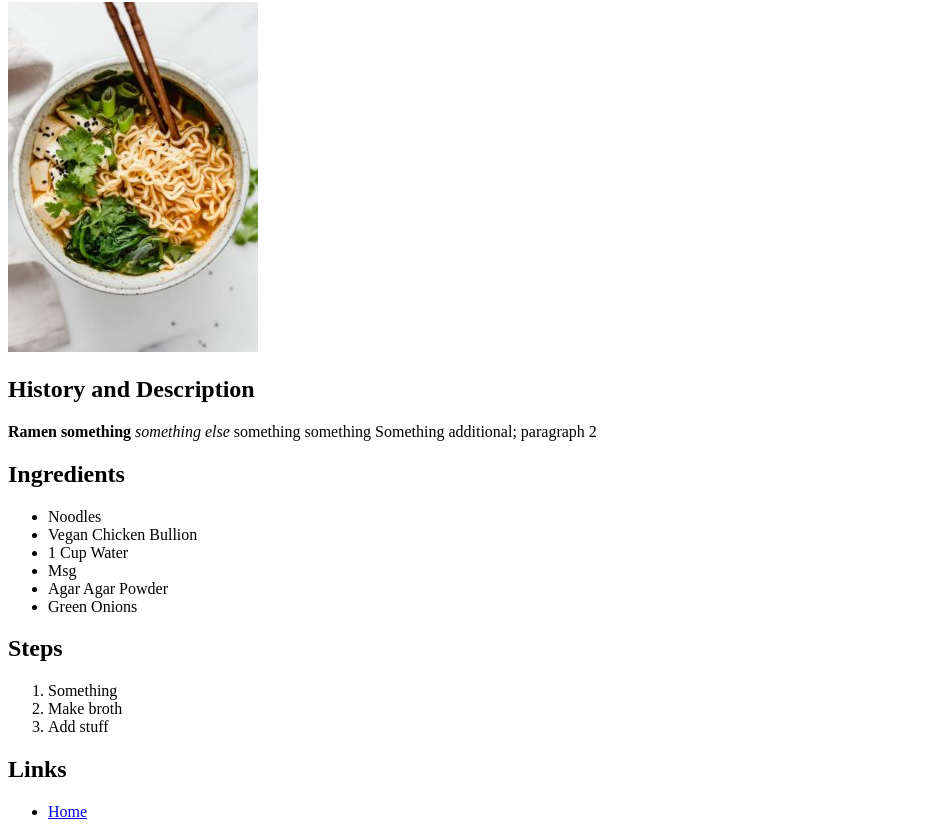
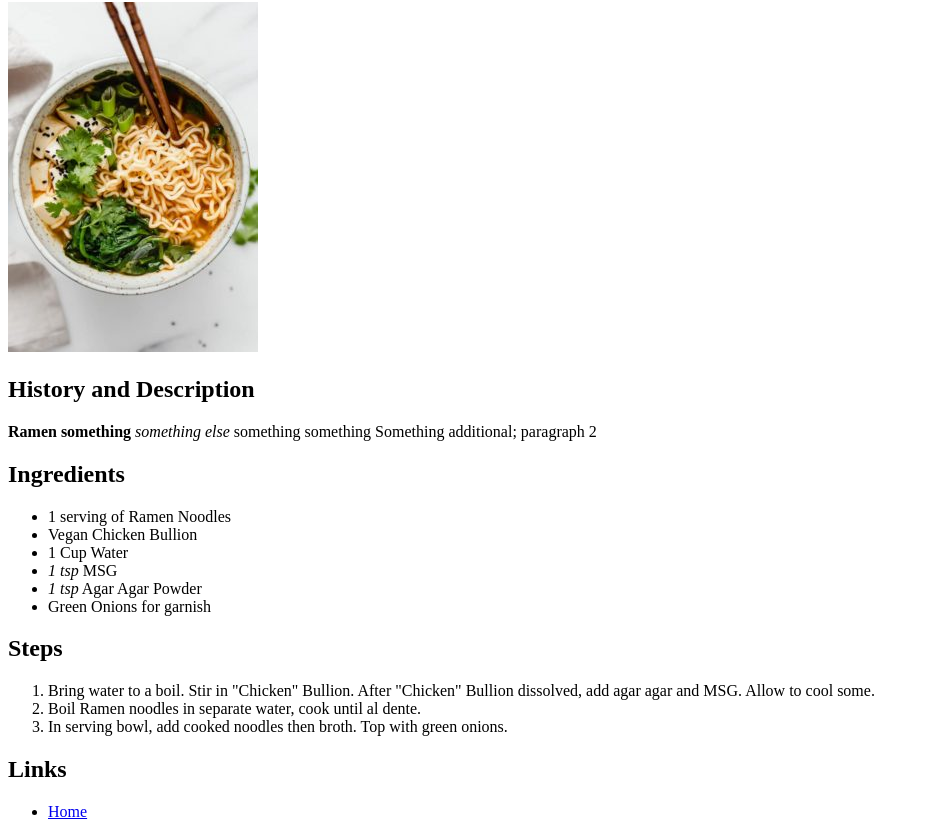
Before and after one commit to AvaWarriorPrincess/odin-recipes, a plain HTML site: page recipes/lazy-ramen.html in a window 1280 px wide. Shown: the part 78-915 px from the top of the page, without its empty margins (0-926 px from the left). Drawn offline with Linux system fonts and the light colour scheme.

Commit message:
Update lazy-ramen content

```diff
--- a/recipes/lazy-ramen.html
+++ b/recipes/lazy-ramen.html
@@ -20,19 +20,19 @@
 
         <h2>Ingredients</h2>
         <ul>
-            <li>Noodles</li>
+            <li>1 serving of Ramen Noodles</li>
             <li>Vegan Chicken Bullion</li>
             <li>1 Cup Water</li>
-            <li>Msg</li>
-            <li>Agar Agar Powder</li>
-            <li>Green Onions</li>
+            <li><em>1 tsp</em> MSG</li>
+            <li><em>1 tsp</em> Agar Agar Powder</li>
+            <li>Green Onions for garnish</li>
         </ul>
 
         <h2>Steps</h2>
         <ol>
-            <li>Something</li>
-            <li>Make broth</li>
-            <li>Add stuff</li>
+            <li>Bring water to a boil. Stir in "Chicken" Bullion. After "Chicken" Bullion dissolved, add agar agar and MSG. Allow to cool some.</li>
+            <li>Boil Ramen noodles in separate water, cook until al dente.</li>
+            <li>In serving bowl, add cooked noodles then broth. Top with green onions.</li>
         </ol>
 
         <h2>Links</h2>
```
